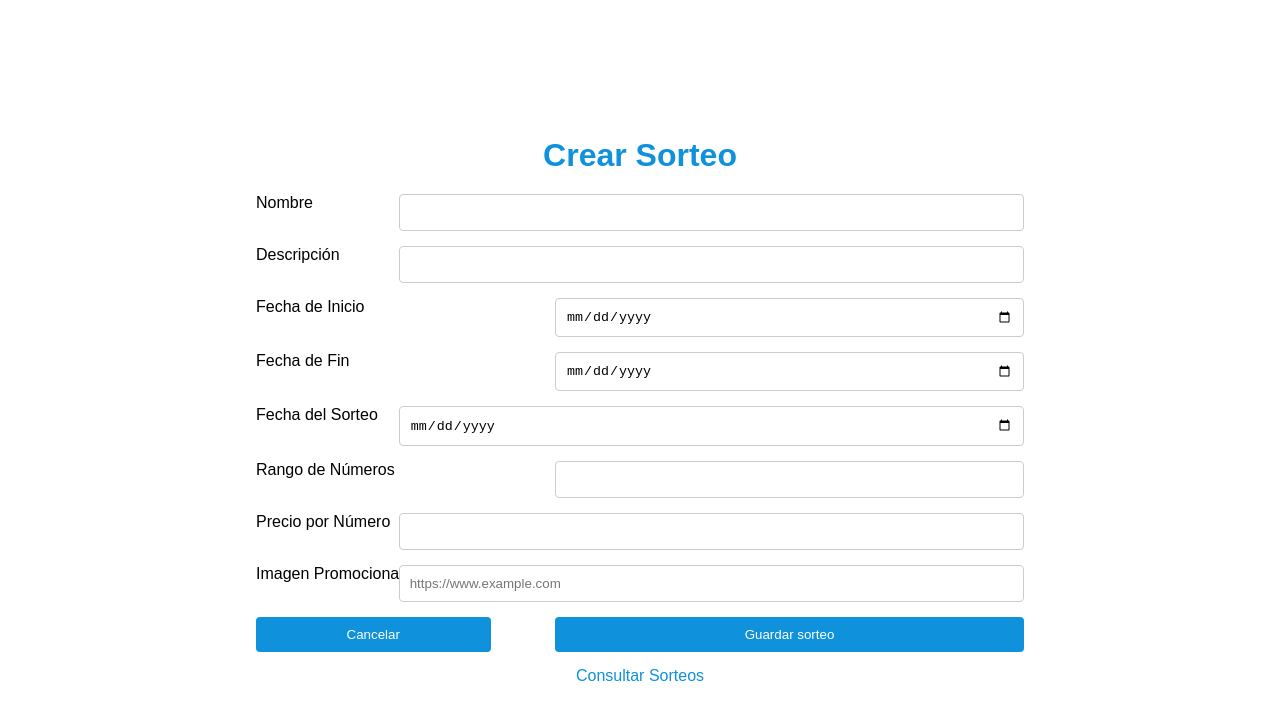
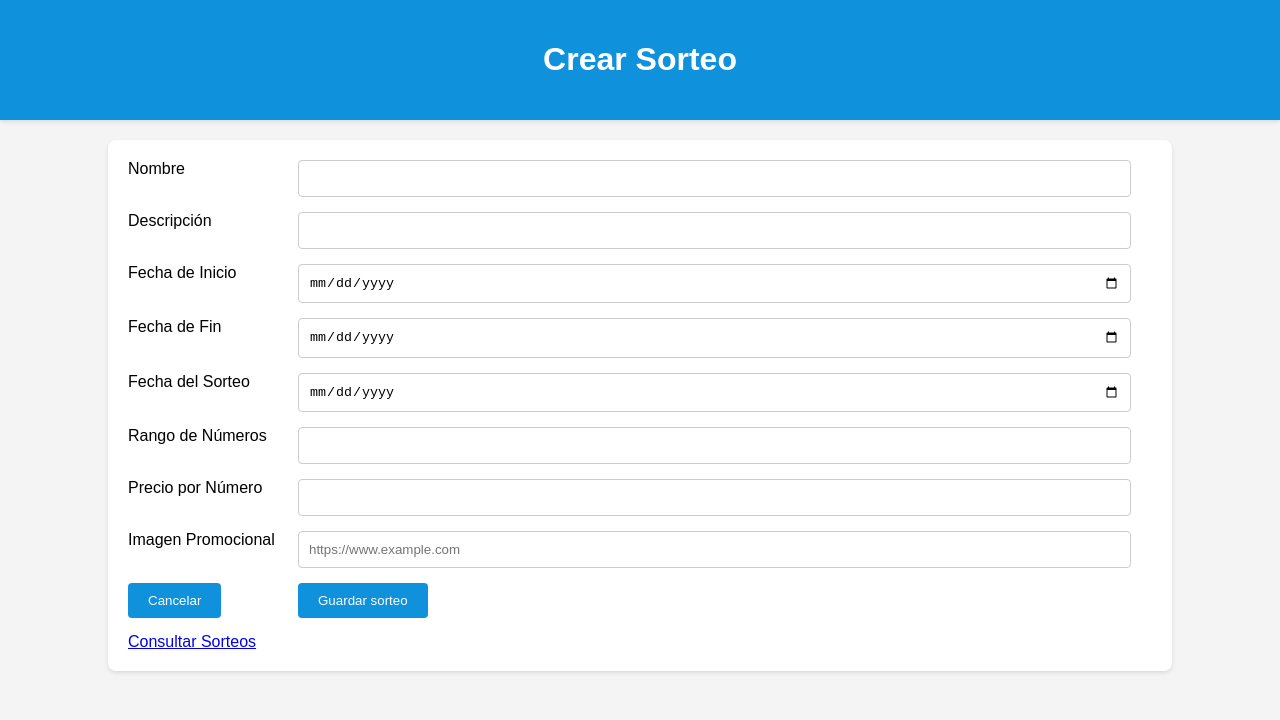
Before and after one commit to JulioEVA/proyecto-final-agile, a website built with Vite: page frontend/src/pages/crear-sorteo.html in a window 1280 px wide. Built offline with nearby package versions, Linux system fonts and the light colour scheme.

Commit message:
Encabezado de crear sorteo
Modificación en archivo css de crear sorteo

```diff
--- a/frontend/src/pages/crear-sorteo.html
+++ b/frontend/src/pages/crear-sorteo.html
@@ -7,8 +7,10 @@
     <link rel="stylesheet" href="styles-crear-sorteo.css" />
   </head>
   <body>
+    <header>
+      <h1>Crear Sorteo</h1>
+  </header>
     <div class="container">
-      <h1 class="form-title">Crear Sorteo</h1>
       <form id="crearSorteo">
         <div class="row full-width">
           <div class="col-label">
--- a/frontend/src/pages/styles-crear-sorteo.css
+++ b/frontend/src/pages/styles-crear-sorteo.css
@@ -1,107 +1,75 @@
 body {
-  display: flex;
-  justify-content: center;
-  align-items: center;
-  height: 100vh;
+  font-family: Arial, sans-serif;
   margin: 0;
-  font-family: Arial, sans-serif;
-  background-color: white;
-  border-color: black;
+  padding: 0;
+  background-color: #f4f4f4;
+}
+
+header {
+  width: 100%;
+  background-color: #0F91DB;
+  color: white;
+  text-align: center;
+  padding: 20px 0;
+  box-shadow: 0 2px 4px rgba(0, 0, 0, 0.1);
 }
 
 .container {
-  width: 60%;
+  width: 80%;
+  margin: 20px auto;
   padding: 20px;
-  display: flex;
-  flex-direction: column;
-  align-items: center;
-}
-
-.form-title {
-  margin-bottom: 20px;
-  text-align: center;
-}
-
-form {
-  width: 100%;
+  background-color: white;
+  box-shadow: 0 2px 4px rgba(0, 0, 0, 0.1);
+  border-radius: 8px;
 }
 
 .row {
   display: flex;
-  justify-content: space-between;
   margin-bottom: 15px;
+}
+
+.full-width {
+  width: 100%;
 }
 
 .col-label {
   flex: 1;
-  margin-right: -170px;
+  max-width: 150px;
+  padding-right: 20px;
 }
 
-.col-input {
-  flex: 1;
-  margin-right: 10px;
+.col-input, .col-input-long {
+  flex: 3;
 }
 
-.col-input-long {
-  flex: 2;
-  margin-right: 10px;
-}
-
-.col-input:last-child,
-.col-input-long:last-child {
-  margin-right: 0;
-}
-
-.full-width {
-  display: flex;
-  width: 100%;
-}
-
-input[type='text'],
-input[type='number'],
-input[type='date'],
-input[type='url'] {
-  width: 100%;
+.col-input input, .col-input-long input {
+  width: 95%;
   padding: 10px;
   border: 1px solid #ccc;
   border-radius: 4px;
-  box-sizing: border-box;
+}
+
+.short-button, .large-button {
+  padding: 10px 20px;
+  border: none;
+  border-radius: 4px;
+  cursor: pointer;
 }
 
 .short-button {
-  padding: 10px 20px;
-  background-color: #0f91db;
+  background-color: #0F91DB;
   color: white;
-  border: none;
-  border-radius: 4px;
-  cursor: pointer;
-  width: 50%;
+}
+
+.short-button:hover {
+  background-color: #30B9E4;
 }
 
 .large-button {
-  padding: 10px 20px;
-  background-color: #0f91db;
+  background-color: #0F91DB;
   color: white;
-  border: none;
-  border-radius: 4px;
-  cursor: pointer;
-  width: 100%;
 }
 
-button:hover {
-  background-color: #30b9e4;
+.large-button:hover {
+  background-color: #30B9E4;
 }
-
-h1 {
-  color: #0f91db;
-}
-
-.link {
-  color: #0f91db;
-  text-decoration: none;
-  transition: transform 0.2s;
-}
-
-link:hover {
-  transform: scale(1.1);
-}
```
